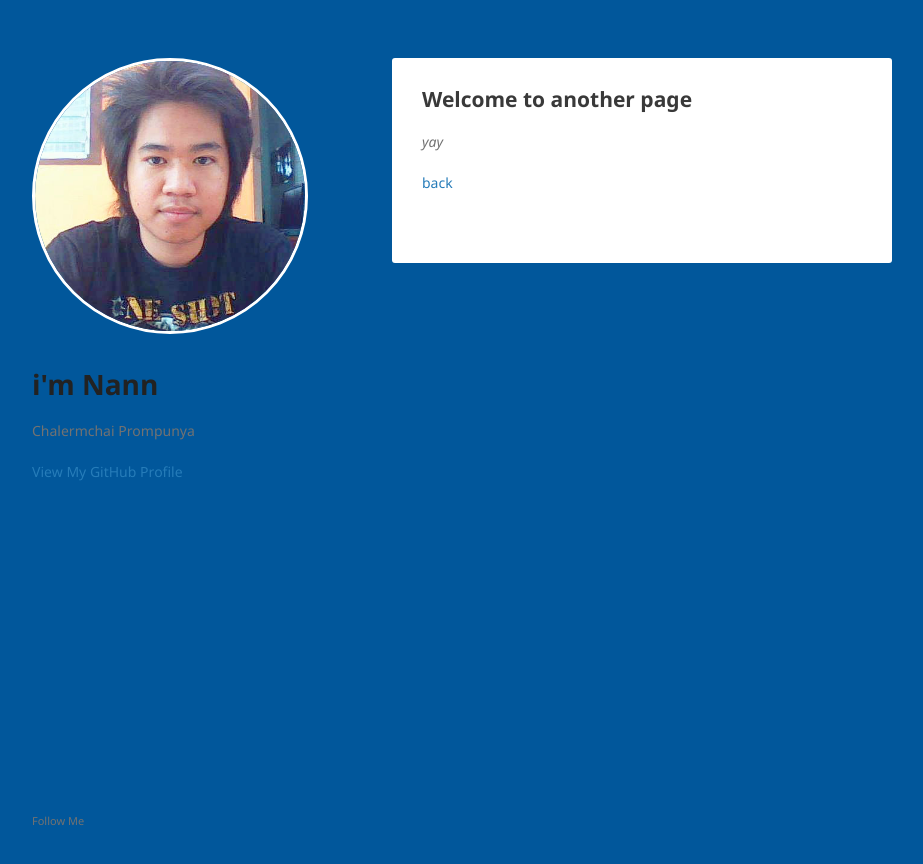
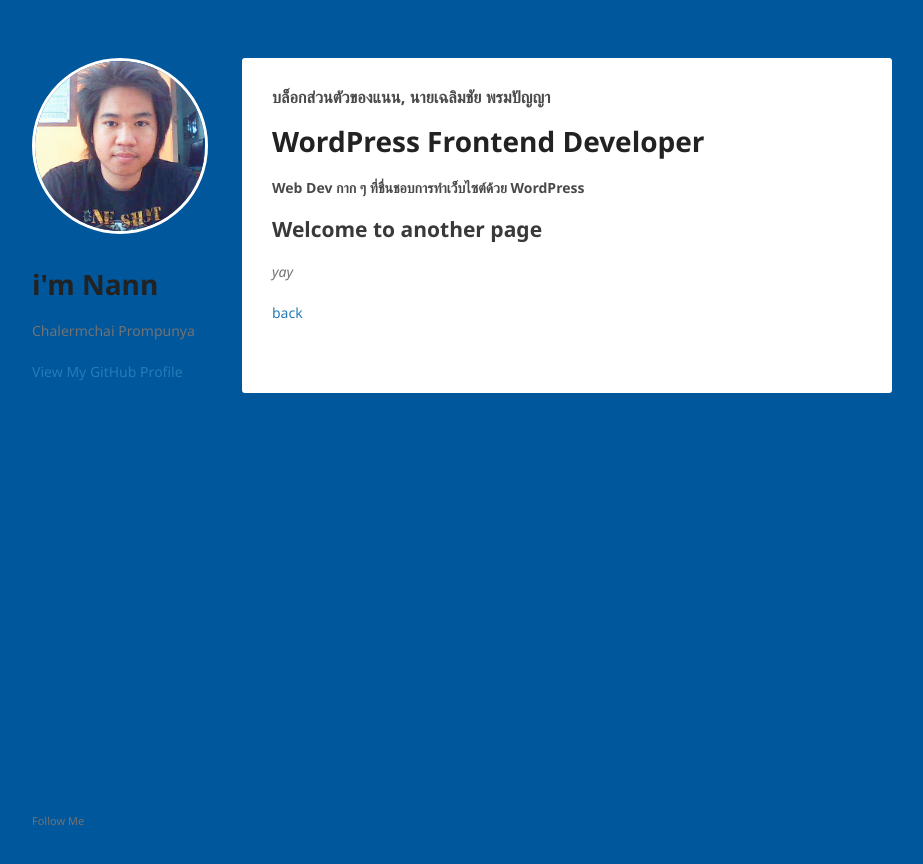
Before and after one commit to Nann/nann.github.io, a Jekyll site: the page built from another-page.md, in a window 1280 px wide. Shown: the top 864 px of the page, without its empty margins (178-1101 px from the left). Built offline with Jekyll 4.4.1, drawn with Linux system fonts in a browser that asks for light colours; our own code applies the rules of GitHub Pages for plain Markdown files.

Commit message:
Fix padding header and section

```diff
--- a/_layouts/default.html
+++ b/_layouts/default.html
@@ -35,7 +35,9 @@
           <div id="main">
               <div id="content">
                   <div id="intro">
-
+                      <h3>บล็อกส่วนตัวของแนน, นายเฉลิมชัย พรมปัญญา</h3>
+                      <h1>WordPress Frontend Developer</h1>
+                      <h4>Web Dev กาก ๆ ที่ชื่นชอบการทำเว็บไซต์ด้วย WordPress</h4>
                   </div>
                   <div class="entry">
                         {{ content }}
--- a/_sass/jekyll-theme-minimal.scss
+++ b/_sass/jekyll-theme-minimal.scss
@@ -119,7 +119,7 @@ header {
 }
 
 header {
-  width:270px;
+  width:170px;
   float:left;
   position:fixed;
   -webkit-font-smoothing:subpixel-antialiased;
@@ -186,7 +186,7 @@ header ul a strong {
 }
 
 section {
-  width:500px;
+  width:650px;
   float:right;
   padding-bottom:50px;
   background-color: #ffffff;
```
Also changed, not shown: assets/css/jekyll-theme-minimal.css.
